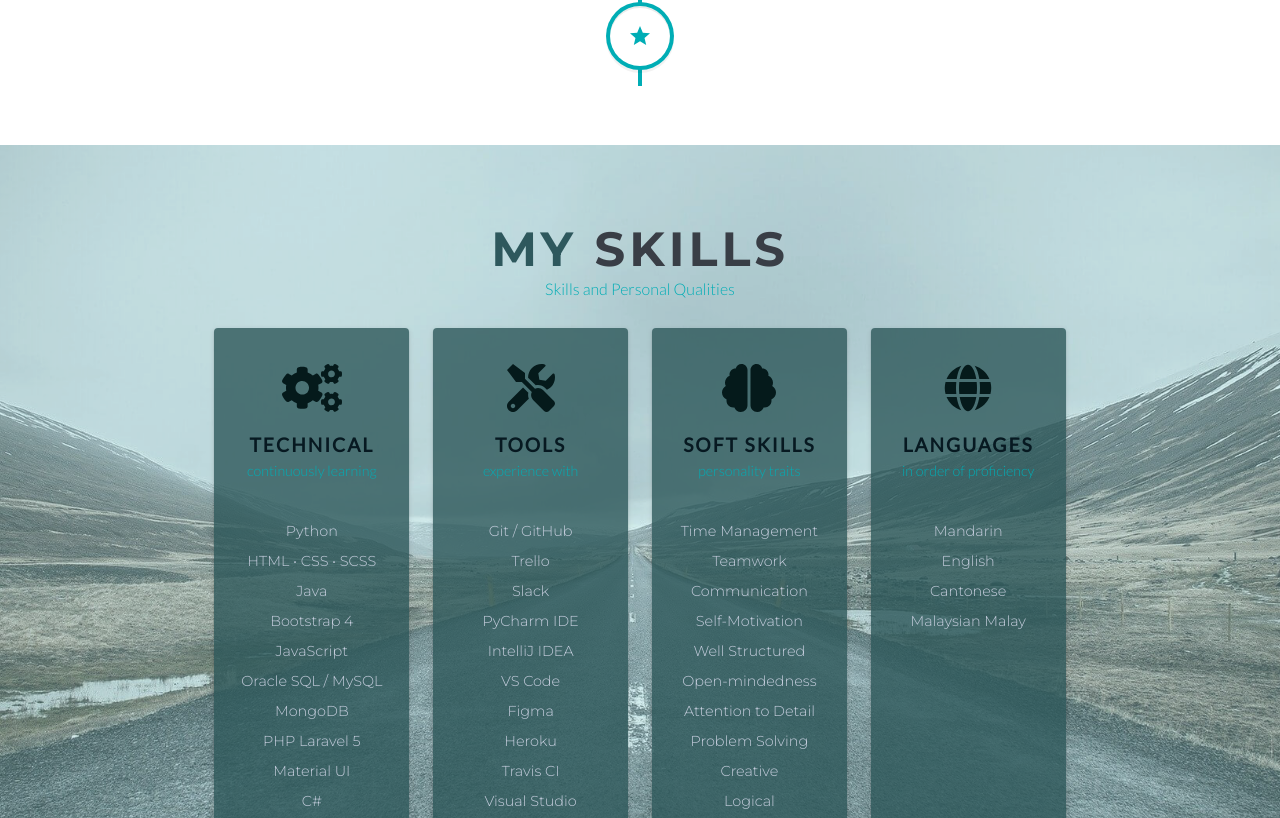
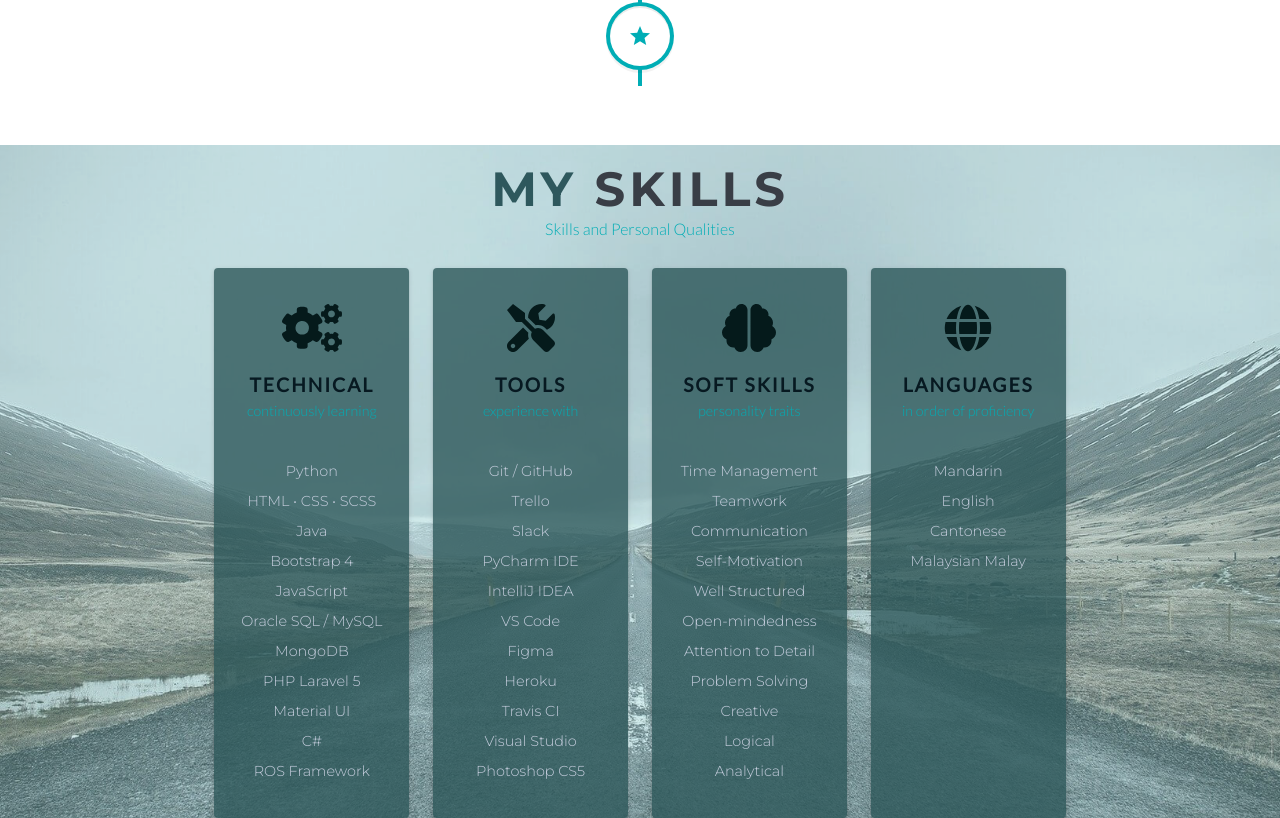
Before and after one commit to dejongyeong/web-portfolio, a React (Create React App) app: page / in a window 1280 px wide. Shown: the part 1862-2680 px from the top of the page. Built offline with nearby package versions, Linux system fonts and the light colour scheme.

Commit message:
check responsiveness

```diff
--- a/src/components/Skills.js
+++ b/src/components/Skills.js
@@ -98,16 +98,20 @@ const useStyle = makeStyles((theme) => ({
   skillsMain: {
     height: '100vh',
     width: '100vw',
-    alignItems: 'center',
+    alignItems: 'flex-start',
     display: 'flex',
     justifyContent: 'center',
     [theme.breakpoints.between('768', '1023')]: {
       height: '155vh',
+      alignItems: 'center',
+    },
+    [theme.breakpoints.down('lg')]: {
+      alignItems: 'center',
     },
   },
   skillContents: {
     width: '70%',
-    height: '75%',
+    height: '85%',
     margin: '0 auto',
     position: 'relative',
     display: 'flex',
```
